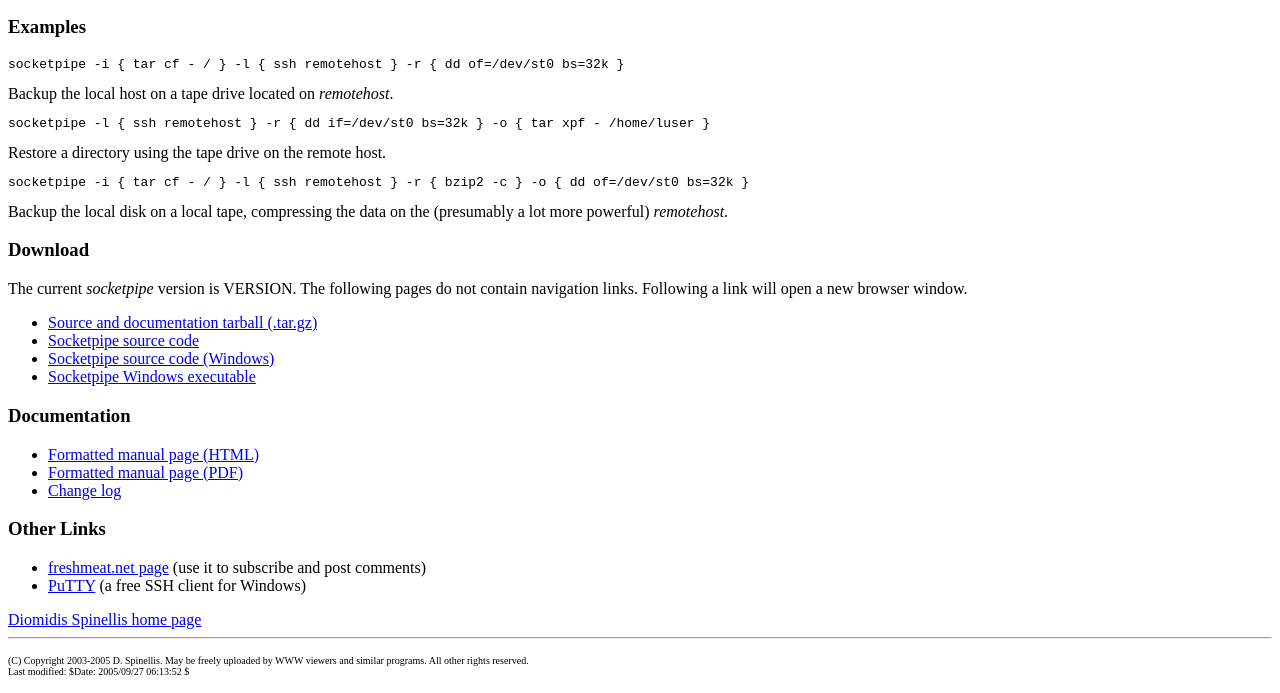
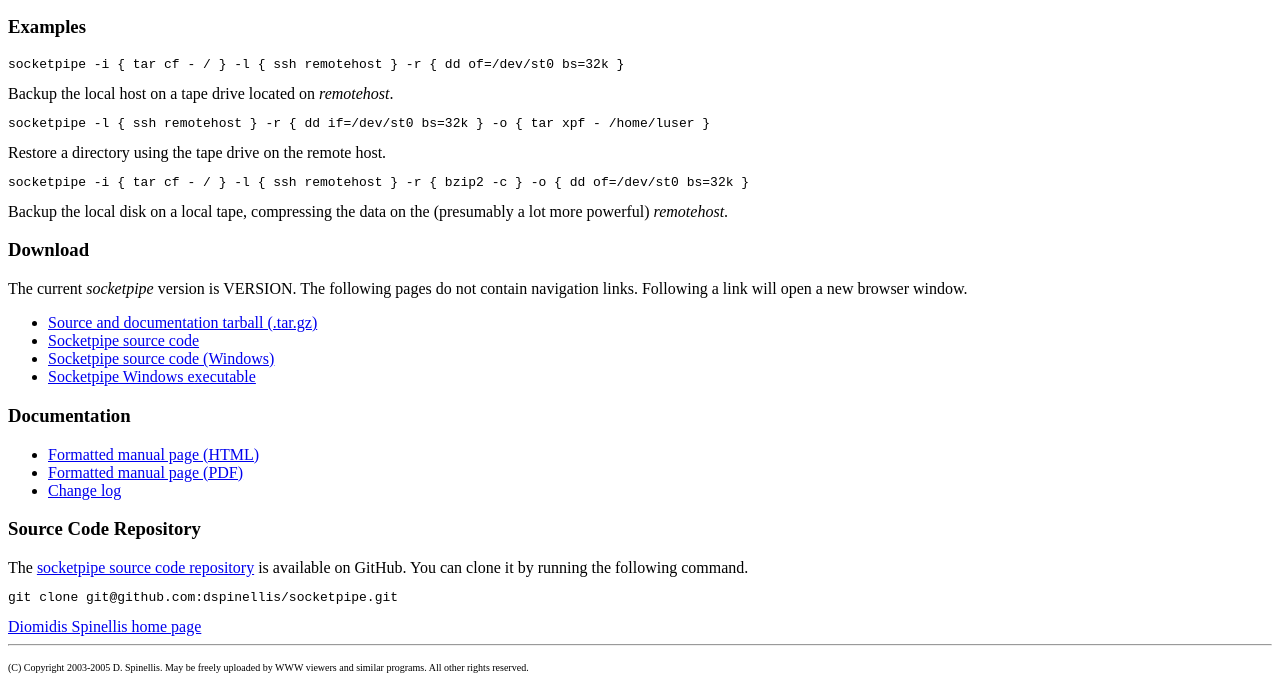
Before and after one commit to dspinellis/socketpipe, a plain HTML site: page index.html in a window 1280 px wide. Shown: the part 361-1054 px from the top of the page. Drawn offline with Linux system fonts and the light colour scheme.

Commit message:
Point to GitHub

```diff
--- a/index.html
+++ b/index.html
@@ -5,6 +5,7 @@
 <META NAME="AUTHOR" CONTENT="Diomidis Spinellis">
 </HEAD>
 <BODY>
+<a href="https://github.com/dspinellis/socketpipe"><img style="position: absolute; top: 0; left: 0; border: 0;" src="https://s3.amazonaws.com/github/ribbons/forkme_left_red_aa0000.png" alt="Fork me on GitHub"></a>
 <h1 align=right><tt><font color="#ff0000">socketpipe dds</font></tt></h1>
 <img src="socketpipe.jpg" ALT="An RJ-45 plug coming out of a pipe"><br>
 <h2>Socketpipe</h2>
@@ -76,11 +77,14 @@ Following a link will open a new browser window.
 <li><a href="ChangeLog.txt" target="NEW">Change log</a>
 </ul>
 
-<h3>Other Links</h3>
-<ul>
-<li> <a href="http://freshmeat.net/projects/socketpipe/">freshmeat.net page</a> (use it to subscribe and post comments)</li>
-<li> <a href="http://www.chiark.greenend.org.uk/~sgtatham/putty/">PuTTY</a> (a free SSH client for Windows)</li>
-</ul>
+<h3>Source Code Repository</h3>
+The
+<a href="https://github.com/dspinellis/socketpipe">socketpipe source code repository</a>
+is available on GitHub.
+You can clone it by running the following command.
+<pre>
+git clone git@github.com:dspinellis/socketpipe.git
+</pre>
 
 <a href="../../.." target="NEW">Diomidis Spinellis home page</a>
 <HR> <P>
@@ -88,8 +92,6 @@ Following a link will open a new browser window.
 (C) Copyright 2003-2005 D. Spinellis.
 May be freely uploaded by WWW viewers and similar programs.
 All other rights reserved.
-<br />
-Last modified: $Date: 2005/09/27 06:13:52 $
 </font>
 </BODY>
 </HTML>
```
